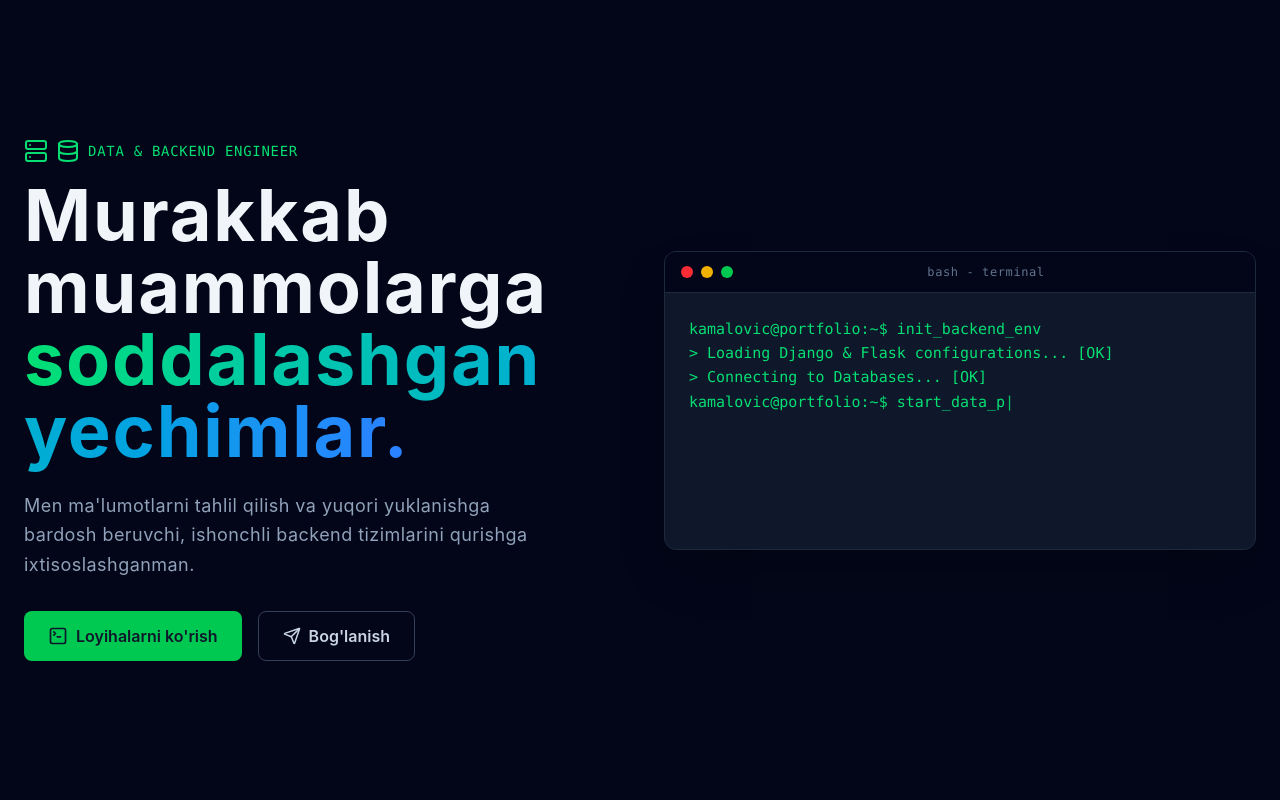
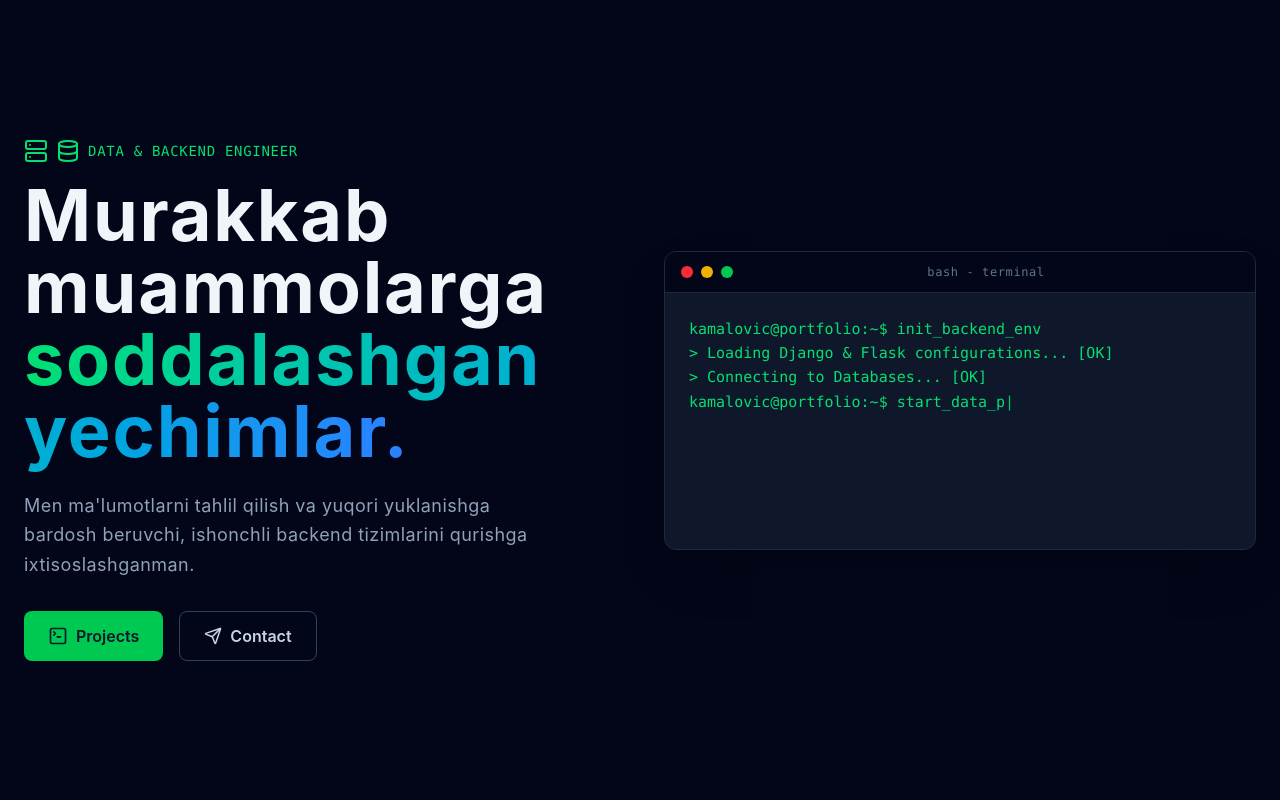
Before and after one commit to kamalovicdev-sys/Portfolio, a React (Vite) app: page / in a window 1280 px wide. Shown: the top 800 px of the page. Built offline with nearby package versions, Linux system fonts and the light colour scheme.

Commit message:
Update button text from Uzbek to English

```diff
--- a/src/components/Hero.jsx
+++ b/src/components/Hero.jsx
@@ -80,14 +80,14 @@ const Hero = () => {
               className="px-6 py-3 bg-green-500 hover:bg-green-600 text-slate-900 font-semibold rounded-lg transition-colors flex items-center gap-2"
             >
               <TerminalSquare size={20} />
-              Loyihalarni ko'rish
+              Projects
             </button>
             <button
               onClick={() => scrollToSection('contact')}
               className="px-6 py-3 border border-slate-700 hover:border-slate-500 text-slate-300 font-semibold rounded-lg transition-colors flex items-center gap-2"
             >
               <Send size={18} />
-              Bog'lanish
+              Contact
             </button>
           </div>
         </motion.div>
```
